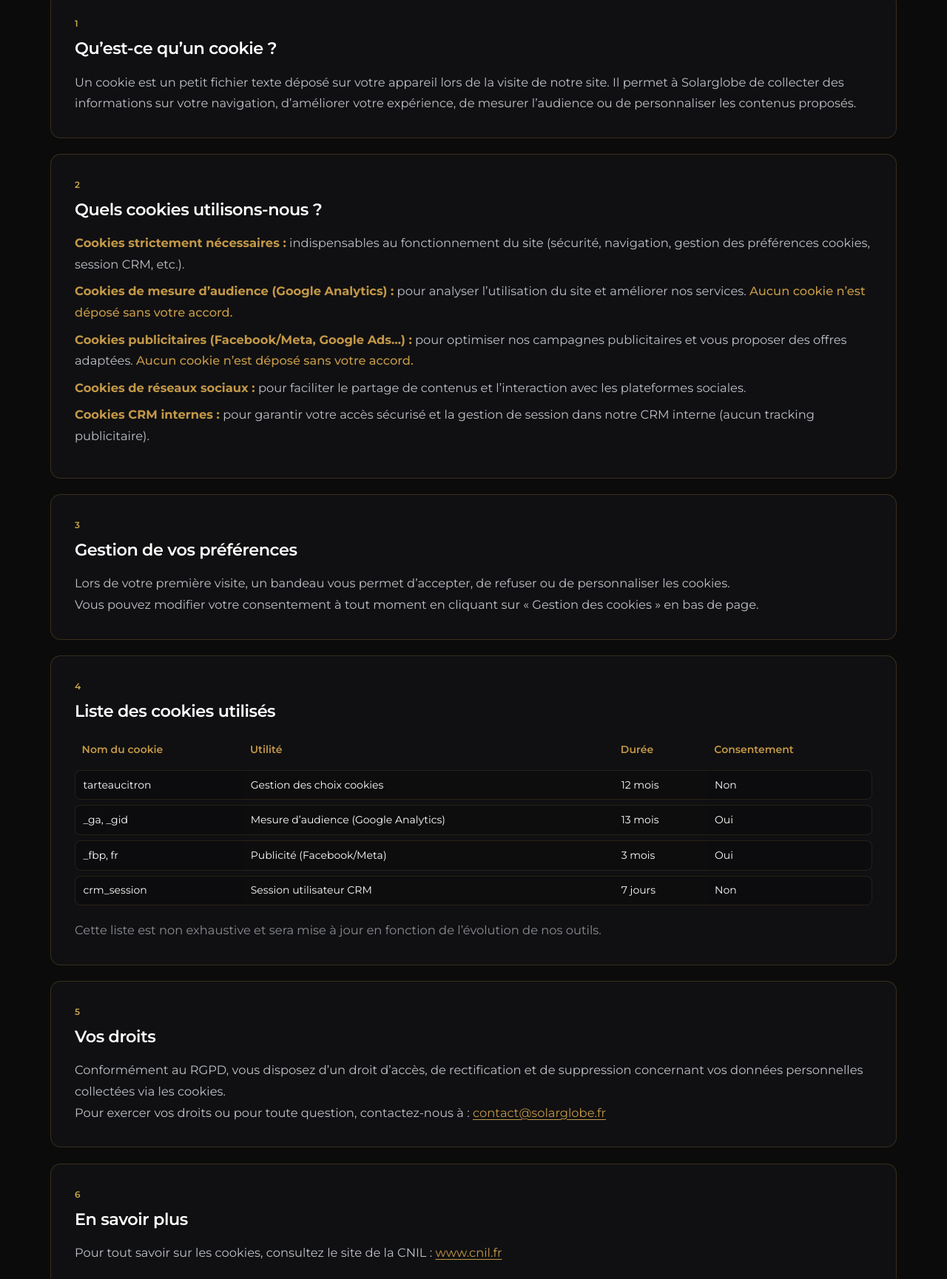
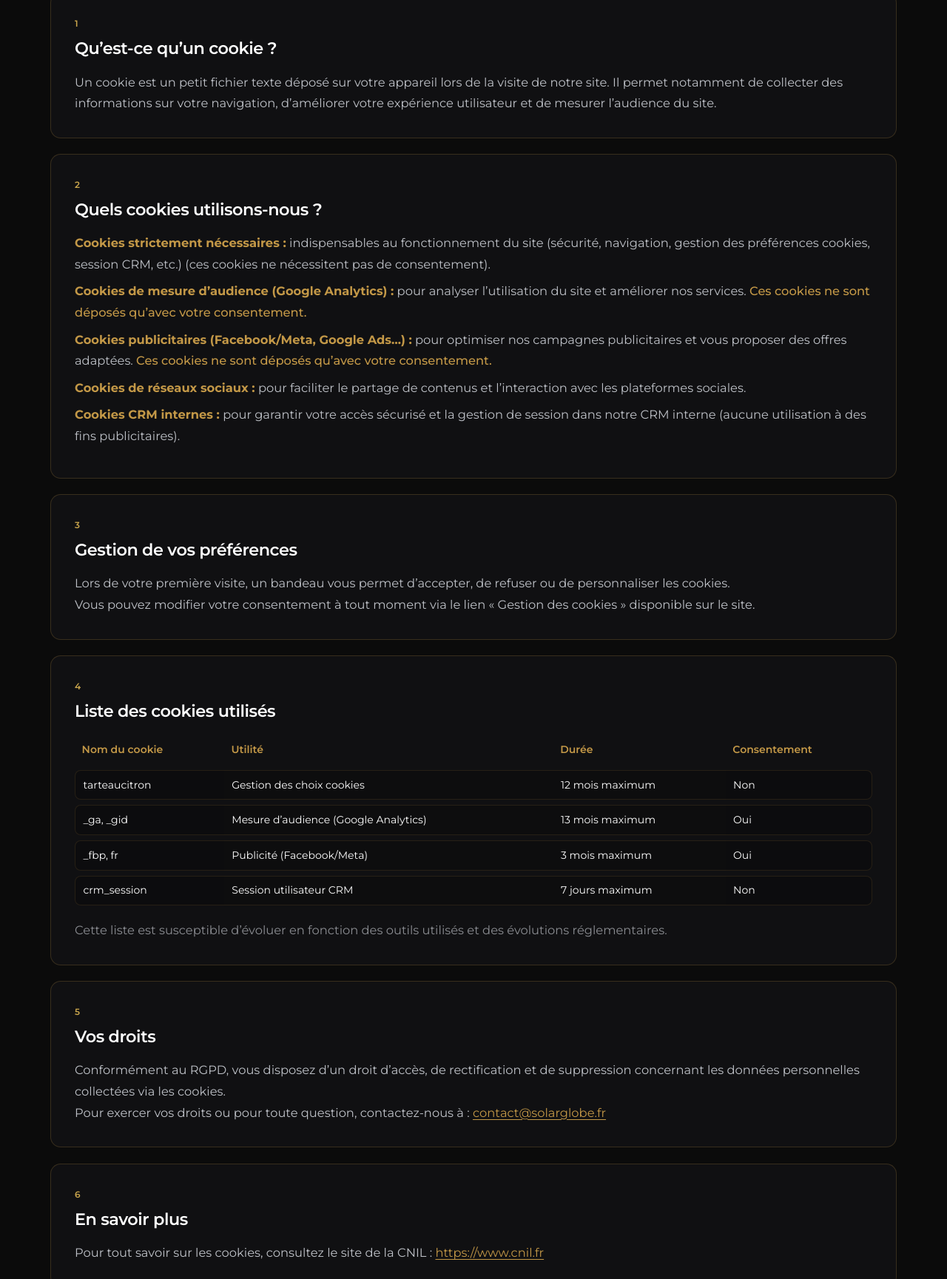
Before and after one commit to Solarglobe/solarglobe-site, a website: page cookies/index.html in a window 1280 px wide. Shown: the part 1002-2731 px from the top of the page at 74% size. Drawn offline with Linux system fonts and the light colour scheme.

Commit message:
Update site - 2026-04-16 18-46

```diff
--- a/cookies/index.html
+++ b/cookies/index.html
@@ -113,7 +113,7 @@
     <span class="sg-cgk">1</span>
     <h2 class="sg-cgv-h">Qu’est-ce qu’un cookie&nbsp;?</h2>
     <p class="mb-0">
-      Un cookie est un petit fichier texte déposé sur votre appareil lors de la visite de notre site. Il permet à Solarglobe de collecter des informations sur votre navigation, d’améliorer votre expérience, de mesurer l’audience ou de personnaliser les contenus proposés.
+      Un cookie est un petit fichier texte déposé sur votre appareil lors de la visite de notre site. Il permet notamment de collecter des informations sur votre navigation, d’améliorer votre expérience utilisateur et de mesurer l’audience du site.
     </p>
   </article>
 
@@ -121,11 +121,11 @@
     <span class="sg-cgk">2</span>
     <h2 class="sg-cgv-h">Quels cookies utilisons-nous&nbsp;?</h2>
     <ul class="sg-list-plain space-y-2 mb-0">
-      <li><strong class="text-gold">Cookies strictement nécessaires&nbsp;:</strong> indispensables au fonctionnement du site (sécurité, navigation, gestion des préférences cookies, session CRM, etc.).</li>
-      <li><strong class="text-gold">Cookies de mesure d’audience (Google Analytics)&nbsp;:</strong> pour analyser l’utilisation du site et améliorer nos services. <span class="text-gold font-medium">Aucun cookie n’est déposé sans votre accord.</span></li>
-      <li><strong class="text-gold">Cookies publicitaires (Facebook/Meta, Google Ads…)&nbsp;:</strong> pour optimiser nos campagnes publicitaires et vous proposer des offres adaptées. <span class="text-gold font-medium">Aucun cookie n’est déposé sans votre accord.</span></li>
+      <li><strong class="text-gold">Cookies strictement nécessaires&nbsp;:</strong> indispensables au fonctionnement du site (sécurité, navigation, gestion des préférences cookies, session CRM, etc.) (ces cookies ne nécessitent pas de consentement).</li>
+      <li><strong class="text-gold">Cookies de mesure d’audience (Google Analytics)&nbsp;:</strong> pour analyser l’utilisation du site et améliorer nos services. <span class="text-gold font-medium">Ces cookies ne sont déposés qu’avec votre consentement.</span></li>
+      <li><strong class="text-gold">Cookies publicitaires (Facebook/Meta, Google Ads…)&nbsp;:</strong> pour optimiser nos campagnes publicitaires et vous proposer des offres adaptées. <span class="text-gold font-medium">Ces cookies ne sont déposés qu’avec votre consentement.</span></li>
       <li><strong class="text-gold">Cookies de réseaux sociaux&nbsp;:</strong> pour faciliter le partage de contenus et l’interaction avec les plateformes sociales.</li>
-      <li><strong class="text-gold">Cookies CRM internes&nbsp;:</strong> pour garantir votre accès sécurisé et la gestion de session dans notre CRM interne (aucun tracking publicitaire).</li>
+      <li><strong class="text-gold">Cookies CRM internes&nbsp;:</strong> pour garantir votre accès sécurisé et la gestion de session dans notre CRM interne (aucune utilisation à des fins publicitaires).</li>
     </ul>
   </article>
 
@@ -134,7 +134,7 @@
     <h2 class="sg-cgv-h">Gestion de vos préférences</h2>
     <p class="mb-0">
       Lors de votre première visite, un bandeau vous permet d’accepter, de refuser ou de personnaliser les cookies.<br>
-      Vous pouvez modifier votre consentement à tout moment en cliquant sur «&nbsp;Gestion des cookies&nbsp;» en bas de page.
+      Vous pouvez modifier votre consentement à tout moment via le lien «&nbsp;Gestion des cookies&nbsp;» disponible sur le site.
     </p>
   </article>
 
@@ -154,31 +154,31 @@
         <tr>
           <td>tarteaucitron</td>
           <td>Gestion des choix cookies</td>
-          <td>12 mois</td>
+          <td>12 mois maximum</td>
           <td>Non</td>
         </tr>
         <tr>
           <td>_ga, _gid</td>
           <td>Mesure d’audience (Google Analytics)</td>
-          <td>13 mois</td>
+          <td>13 mois maximum</td>
           <td>Oui</td>
         </tr>
         <tr>
           <td>_fbp, fr</td>
           <td>Publicité (Facebook/Meta)</td>
-          <td>3 mois</td>
+          <td>3 mois maximum</td>
           <td>Oui</td>
         </tr>
         <tr>
           <td>crm_session</td>
           <td>Session utilisateur CRM</td>
-          <td>7 jours</td>
+          <td>7 jours maximum</td>
           <td>Non</td>
         </tr>
       </tbody>
     </table>
     <p class="text-xs opacity-70 mt-3 mb-0">
-      Cette liste est non exhaustive et sera mise à jour en fonction de l’évolution de nos outils.
+      Cette liste est susceptible d’évoluer en fonction des outils utilisés et des évolutions réglementaires.
     </p>
   </article>
 
@@ -186,7 +186,7 @@
     <span class="sg-cgk">5</span>
     <h2 class="sg-cgv-h">Vos droits</h2>
     <p class="mb-0">
-      Conformément au RGPD, vous disposez d’un droit d’accès, de rectification et de suppression concernant vos données personnelles collectées via les cookies.<br>
+      Conformément au RGPD, vous disposez d’un droit d’accès, de rectification et de suppression concernant les données personnelles collectées via les cookies.<br>
       Pour exercer vos droits ou pour toute question, contactez-nous à : <a href="mailto:contact@solarglobe.fr">contact@solarglobe.fr</a>
     </p>
   </article>
@@ -195,7 +195,7 @@
     <span class="sg-cgk">6</span>
     <h2 class="sg-cgv-h">En savoir plus</h2>
     <p class="mb-0">
-      Pour tout savoir sur les cookies, consultez le site de la CNIL : <a href="https://www.cnil.fr/fr/cookies-traceurs-que-dit-la-loi" target="_blank" rel="noopener noreferrer">www.cnil.fr</a>
+      Pour tout savoir sur les cookies, consultez le site de la CNIL : <a href="https://www.cnil.fr/fr/cookies-traceurs-que-dit-la-loi" target="_blank" rel="noopener noreferrer">https://www.cnil.fr</a>
     </p>
   </article>
 
```
Also changed, not shown: politique-de-confidentialite/index.html (+14 -12 lines).
